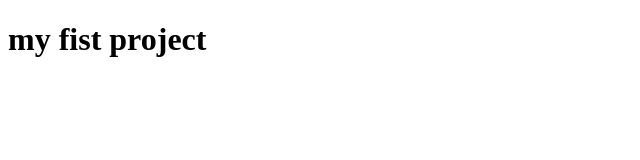
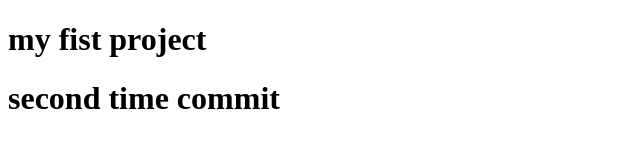
Before and after one commit to amran812/my-fist-repo, a plain HTML site: page index.html in a window 1280 px wide. Shown: the whole page, without its empty margins (0-640 px from the left). Drawn offline with Linux system fonts and the light colour scheme.

Commit message:
this is second time commit

```diff
--- a/index.html
+++ b/index.html
@@ -8,5 +8,6 @@
 </head>
 <body>
   <h1>my fist project</h1>
+  <h1>second time commit</h1>
 </body>
 </html>
```
